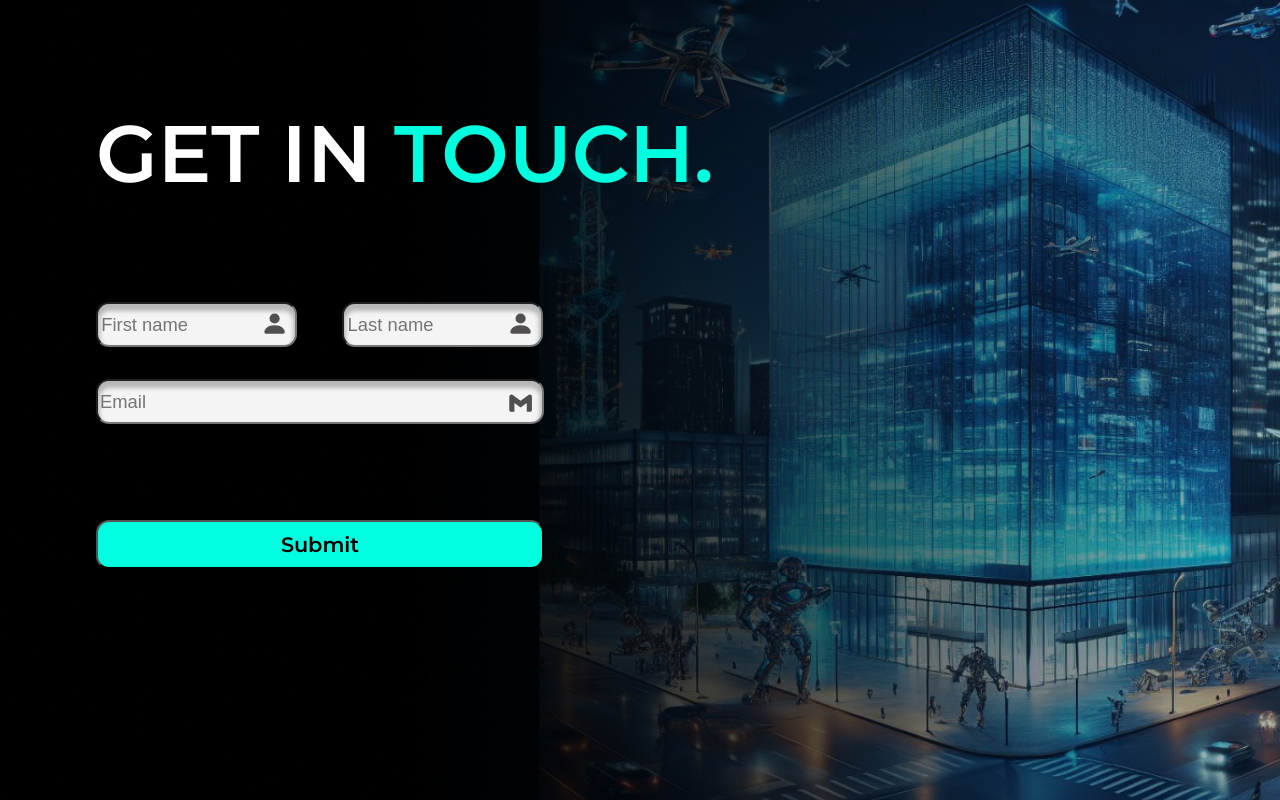
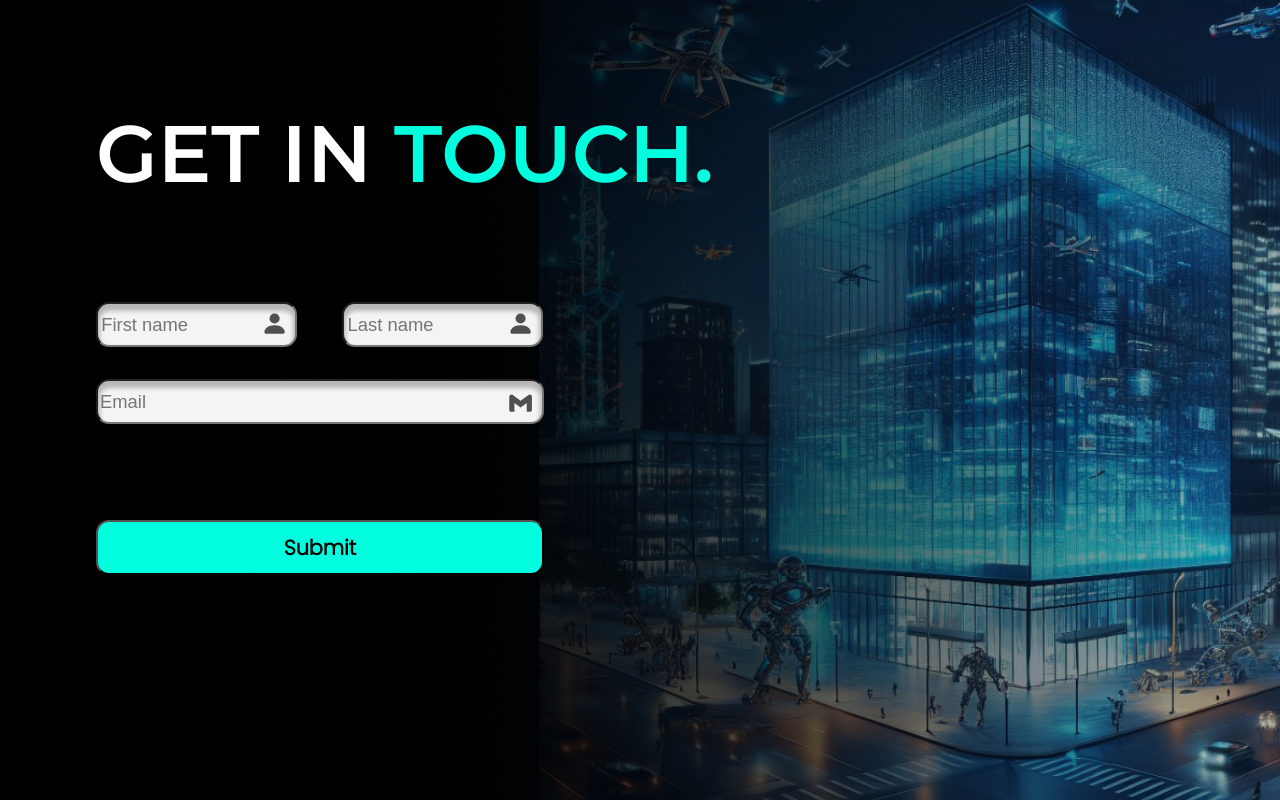
Before and after one commit to Pranjal-231003/E-Cell-Website, a React (Create React App) app in the folder frontend/: page / in a window 1280 px wide. Shown: the part 1687-2487 px from the top of the page. Built offline with nearby package versions, Linux system fonts and the light colour scheme; the HTML template or start-up script is replaced by a standard one.

Commit message:
contact2

```diff
--- a/frontend/public/index.html
+++ b/frontend/public/index.html
@@ -19,6 +19,7 @@
     <link rel="preconnect" href="https://fonts.gstatic.com" crossorigin>
     <link href="https://fonts.googleapis.com/css2?family=Montserrat:wght@300&display=swap" rel="stylesheet">
     <link href="https://fonts.googleapis.com/css2?family=Montserrat:wght@600&display=swap" rel="stylesheet">
+    <link href="https://fonts.googleapis.com/css2?family=Poppins:wght@300&display=swap" rel="stylesheet">
     <!--
       Notice the use of %PUBLIC_URL% in the tags above.
       It will be replaced with the URL of the `public` folder during the build.
--- a/frontend/src/components/Contact/Contact.module.css
+++ b/frontend/src/components/Contact/Contact.module.css
@@ -94,12 +94,12 @@
 .submit{
     border-radius: 0.8125rem;
     background: #00FEDF;
+    font-family: 'Poppins', sans-serif;
     text-align: center;
     font-size: 1.3rem;
     padding: 0.6rem;
-    font-weight: 650;
+    font-weight: bolder;
     width: 100%;
-    font-family: 'Montserrat', sans-serif;
 }
 .submit:hover{
     cursor: pointer;
```
Also changed, not shown: frontend/src/components/Galary.jsx (line endings or trailing spaces).
